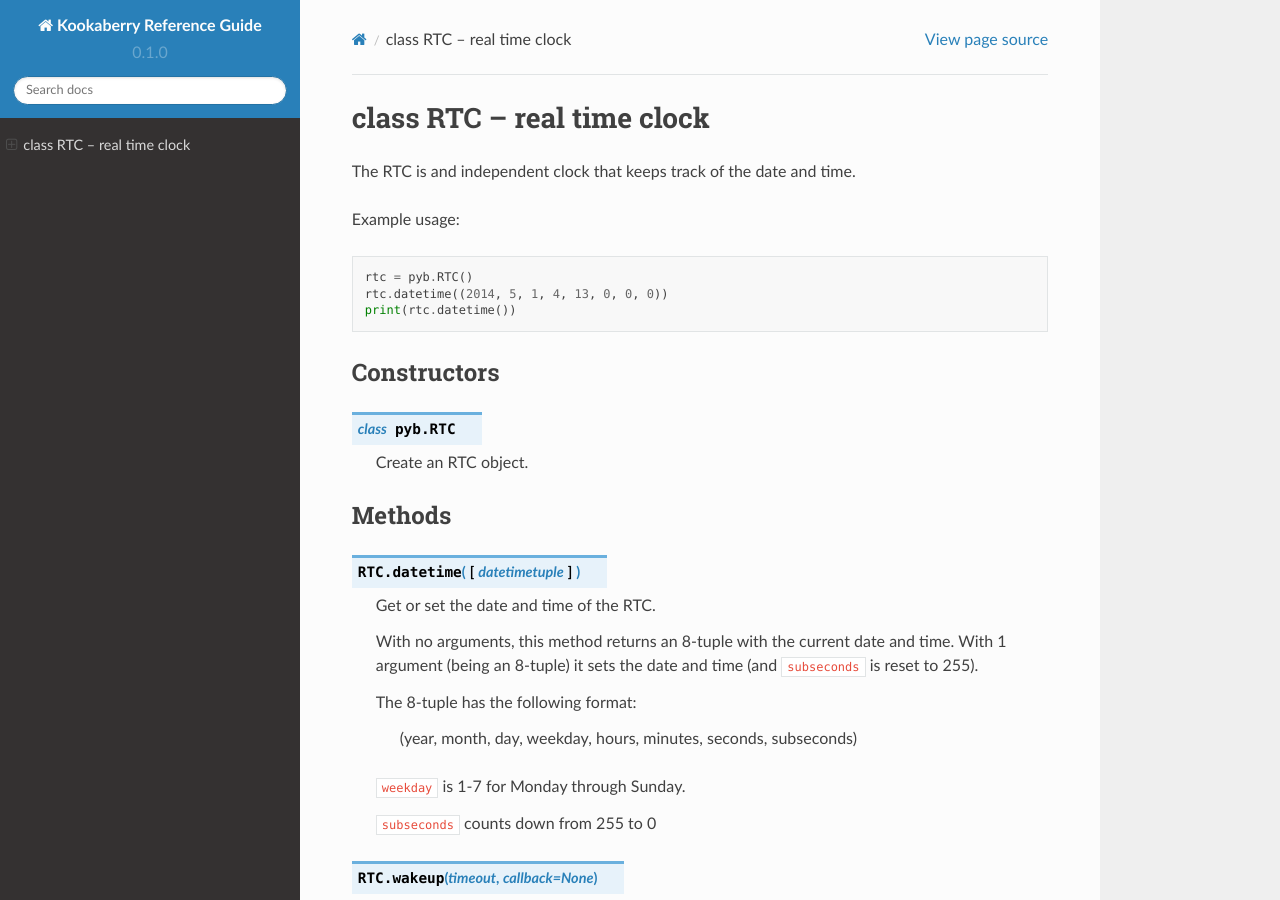
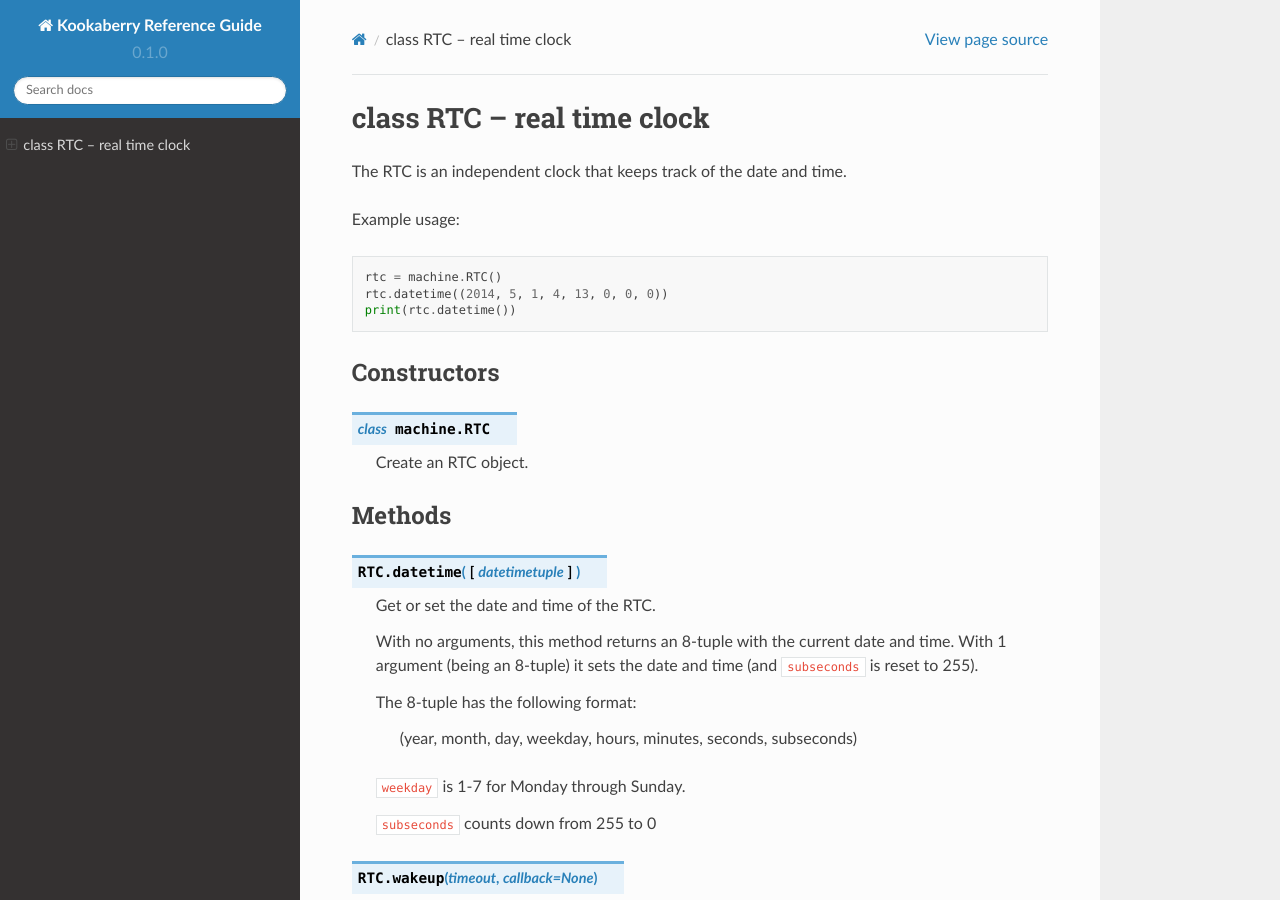
Before and after one commit to TDStrasser/Kookaberry-Reference-Guide, a Sphinx documentation site: the page built from docs/source/machine.RTC.rst, in a window 1280 px wide and 900 px high. Built offline with Sphinx 7.4.7 and the Read the Docs theme 2.0.0, drawn with Linux system fonts in a browser that asks for light colours; pages that are not in the unit, such as notebooks, are missing from menus.

Commit message:
Fixed failed cross references

```diff
--- a/docs/source/glossary.rst
+++ b/docs/source/glossary.rst
@@ -34,8 +34,8 @@
       See also: https://en.wikipedia.org/wiki/Light-emitting_diode
 
     GPIO
-      General Purpose Input and Output - the electrical signals to and from a microcomputer are connected by these,
-      and are referred to as :doc:`pins` by **KookaBlockly**. See also https://en.wikipedia.org/wiki/General-purpose_input/output
+      General Purpose Input and Output - the electrical signals to and from a microcomputer are connected by these.
+      See also https://en.wikipedia.org/wiki/General-purpose_input/output
 
     USB
       Universal Serial Bus - a communications and power connection used by the **Kookaberry** to communicate with the programming personal computer,
--- a/docs/source/kookaberry.rst
+++ b/docs/source/kookaberry.rst
@@ -23,7 +23,7 @@
 Physical Arrangement
 --------------------
 
-The physical arrangement of the Kookaberry is shown in :numref:`kberrylayout`.
+The physical arrangement of the Kookaberry is shown below.
 
 .. _kberrylayout:
 .. figure:: images/kberry-layout.png
--- a/docs/source/machine.Pin.rst
+++ b/docs/source/machine.Pin.rst
@@ -215,7 +215,7 @@
 
      - ``hard`` if true a hardware interrupt is used. This reduces the delay
        between the pin change and the handler being called. Hard interrupt
-       handlers may not allocate memory; see :ref:`isr_rules`.
+       handlers may not allocate memory.
 
    This method returns a callback object.
 
--- a/docs/source/machine.RTC.rst
+++ b/docs/source/machine.RTC.rst
@@ -1,15 +1,14 @@
-.. currentmodule:: pyb
-.. _pyb.RTC:
+.. currentmodule:: machine
+.. _machine.RTC:
 
 class RTC -- real time clock
 ============================
 
-The RTC is and independent clock that keeps track of the date
-and time.
+The RTC is an independent clock that keeps track of the date and time.
 
 Example usage::
 
-    rtc = pyb.RTC()
+    rtc = machine.RTC()
     rtc.datetime((2014, 5, 1, 4, 13, 0, 0, 0))
     print(rtc.datetime())
 
@@ -17,7 +16,7 @@
 Constructors
 ------------
 
-.. class:: pyb.RTC()
+.. class:: machine.RTC()
 
    Create an RTC object.
 
--- a/docs/source/using.rst
+++ b/docs/source/using.rst
@@ -6,7 +6,7 @@
 Power-up
 --------
 
-The simplest way to power-up the **Kookaberry** is to connect its USB connector to a charged USB battery, as in ::numref:`powerup`.
+The simplest way to power-up the **Kookaberry** is to connect its USB connector to a charged USB battery.
 
 .. _powerup:
 .. figure:: images/power-connect-usb.png
```
